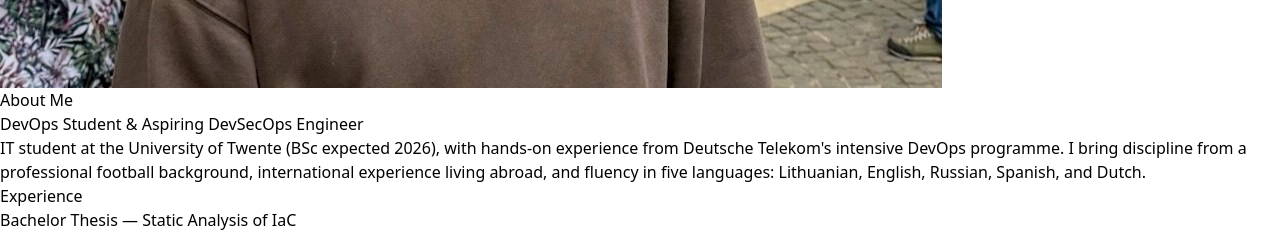
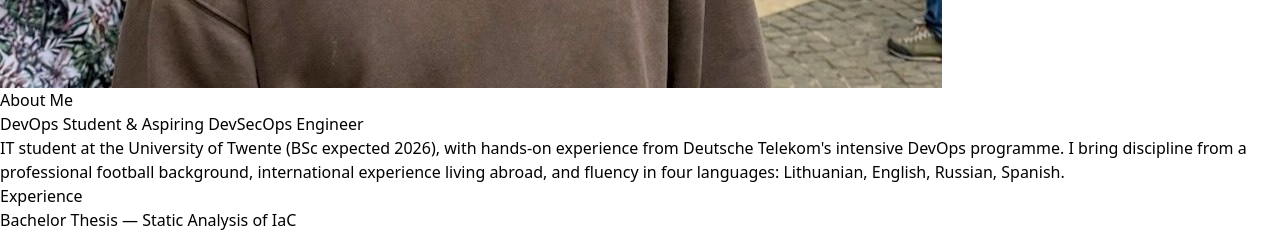
Before and after one commit to Mateuzas/personal_website, a React (Vite) app: page / in a window 1280 px wide. Shown: the part 2500-2734 px from the top of the page. Built offline with nearby package versions, Linux system fonts and the light colour scheme.

Commit message:
Changed the language description

```diff
--- a/src/components/AboutMeSection.jsx
+++ b/src/components/AboutMeSection.jsx
@@ -97,7 +97,7 @@ function AboutMeSection() {
             hands-on experience from Deutsche Telekom's intensive DevOps
             programme. I bring discipline from a professional football
             background, international experience living abroad, and fluency in
-            five languages: Lithuanian, English, Russian, Spanish, and Dutch.
+            four languages: Lithuanian, English, Russian, Spanish.
           </p>
         </motion.div>
 
```
